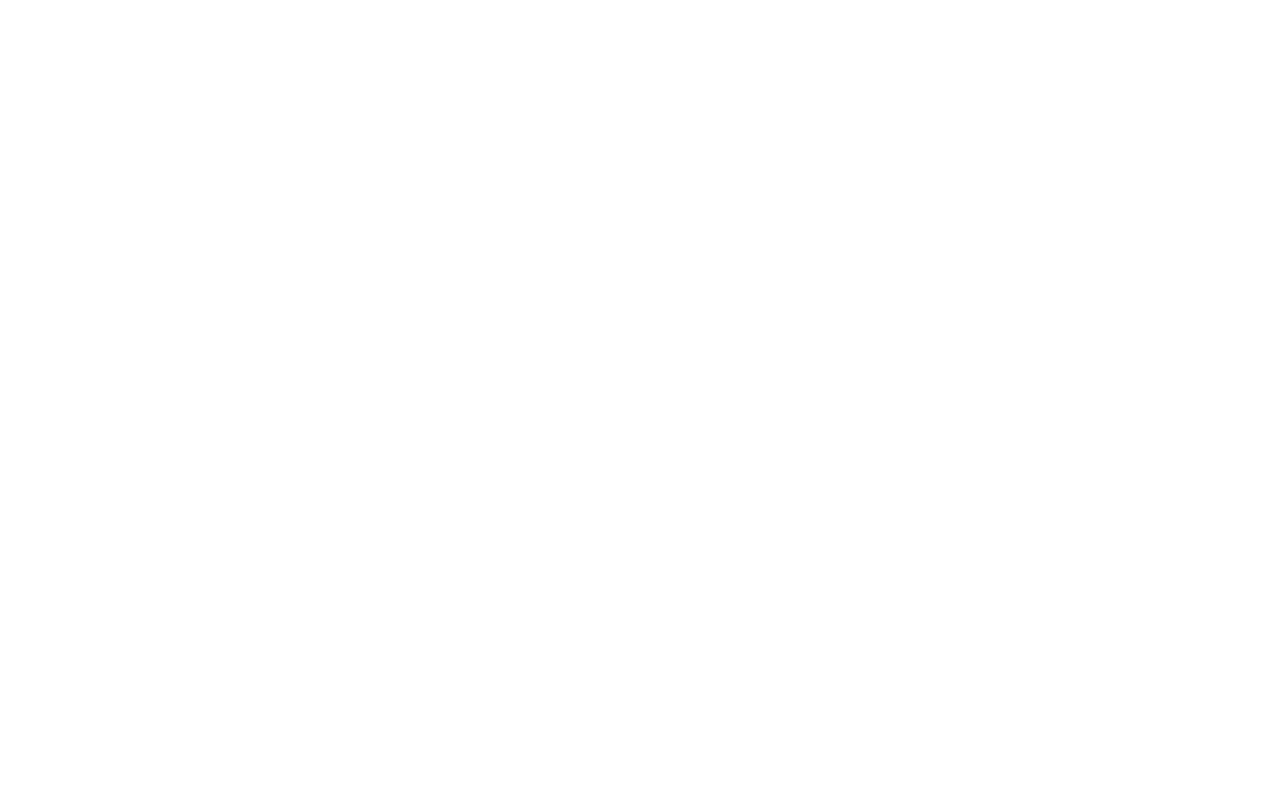
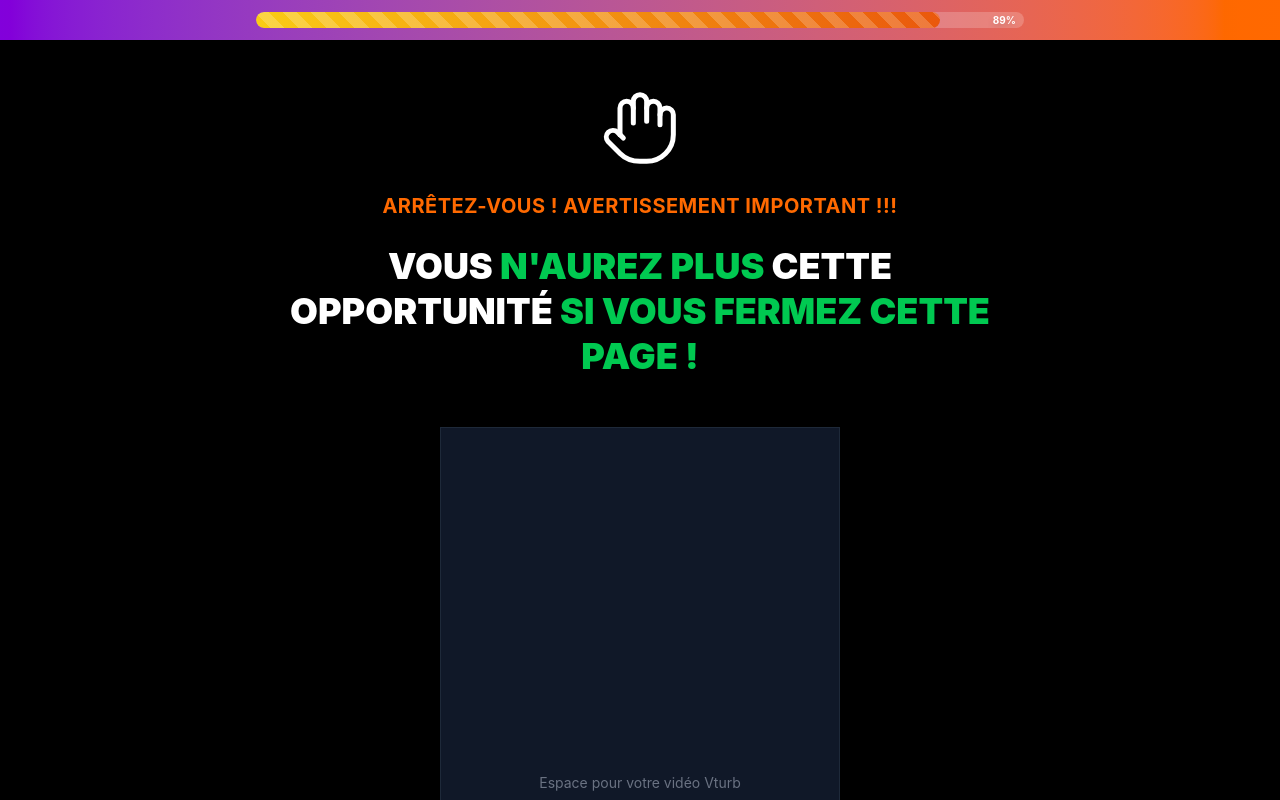
Before and after one commit to vinicrespo/PROJETO-B, a React (Vite) app: page /up2 in a window 1280 px wide. Before the commit this address had no page. Shown: the top 800 px of the page. Built offline with nearby package versions, Linux system fonts and the light colour scheme.

Commit message:
Add /up2 Upsell page route and structure

```diff
--- a/src/App.tsx
+++ b/src/App.tsx
@@ -12,6 +12,7 @@
 
 // App pages
 import Up1Page from './pages/Up1Page';
+import Up2Page from './pages/Up2Page';
 import LoginPage from './app/pages/LoginPage';
 import LoadingPage from './app/pages/LoadingPage';
 import OnboardingPage from './app/pages/OnboardingPage';
@@ -99,6 +100,9 @@
         {/* Upsell 1 */}
         <Route path="/up1" element={<Up1Page />} />
 
+        {/* Upsell 2 */}
+        <Route path="/up2" element={<Up2Page />} />
+
         {/* Stylo Maison App routes */}
         <Route path="/app" element={<LoginPage />} />
         <Route path="/app/loading" element={<LoadingPage />} />
--- /dev/null
+++ b/src/pages/Up2Page.tsx
@@ -0,0 +1,48 @@
+import { Hand } from 'lucide-react';
+
+export default function Up2Page() {
+  return (
+    <div className="min-h-screen bg-black text-white font-sans flex flex-col items-center">
+      {/* Header Gradient & Progress */}
+      <div className="w-full bg-gradient-to-r from-purple-700 to-orange-500 py-3 px-4 shadow-md flex justify-center">
+        <div className="w-full max-w-3xl flex items-center bg-white/20 rounded-full h-4 relative overflow-hidden">
+           <div
+             className="absolute top-0 left-0 h-full rounded-full"
+             style={{
+               width: '89%',
+               backgroundImage: 'repeating-linear-gradient(45deg, transparent, transparent 10px, rgba(255,255,255,0.2) 10px, rgba(255,255,255,0.2) 20px), linear-gradient(to right, #facc15, #ea580c)'
+             }}
+           ></div>
+           <div className="absolute right-2 text-white text-[10px] font-bold z-10 drop-shadow-md">89%</div>
+        </div>
+      </div>
+
+      {/* Main Content */}
+      <div className="w-full max-w-3xl px-4 py-8 text-center flex flex-col items-center">
+
+        {/* Icon */}
+        <div className="mb-6 mt-4">
+          <Hand className="w-20 h-20 text-white" strokeWidth={1.5} />
+        </div>
+
+        <h2 className="text-lg md:text-xl font-bold text-orange-500 uppercase tracking-wide mb-6">
+          ARRÊTEZ-VOUS ! AVERTISSEMENT IMPORTANT !!!
+        </h2>
+
+        <h1 className="text-2xl md:text-4xl font-black uppercase leading-tight mb-8">
+          VOUS <span className="text-green-500">N'AUREZ PLUS</span> CETTE OPPORTUNITÉ <span className="text-green-500">SI VOUS FERMEZ CETTE PAGE !</span>
+        </h1>
+
+        {/* Video Placeholder Area */}
+        <div className="w-full max-w-[400px] mx-auto mt-4">
+
+          {/* Replace this div with your Vturb Embed code later */}
+          <div className="aspect-[9/16] bg-gray-900 border border-gray-800 flex items-center justify-center">
+             <p className="text-gray-500 text-sm">Espace pour votre vidéo Vturb</p>
+          </div>
+
+        </div>
+      </div>
+    </div>
+  );
+}
```
